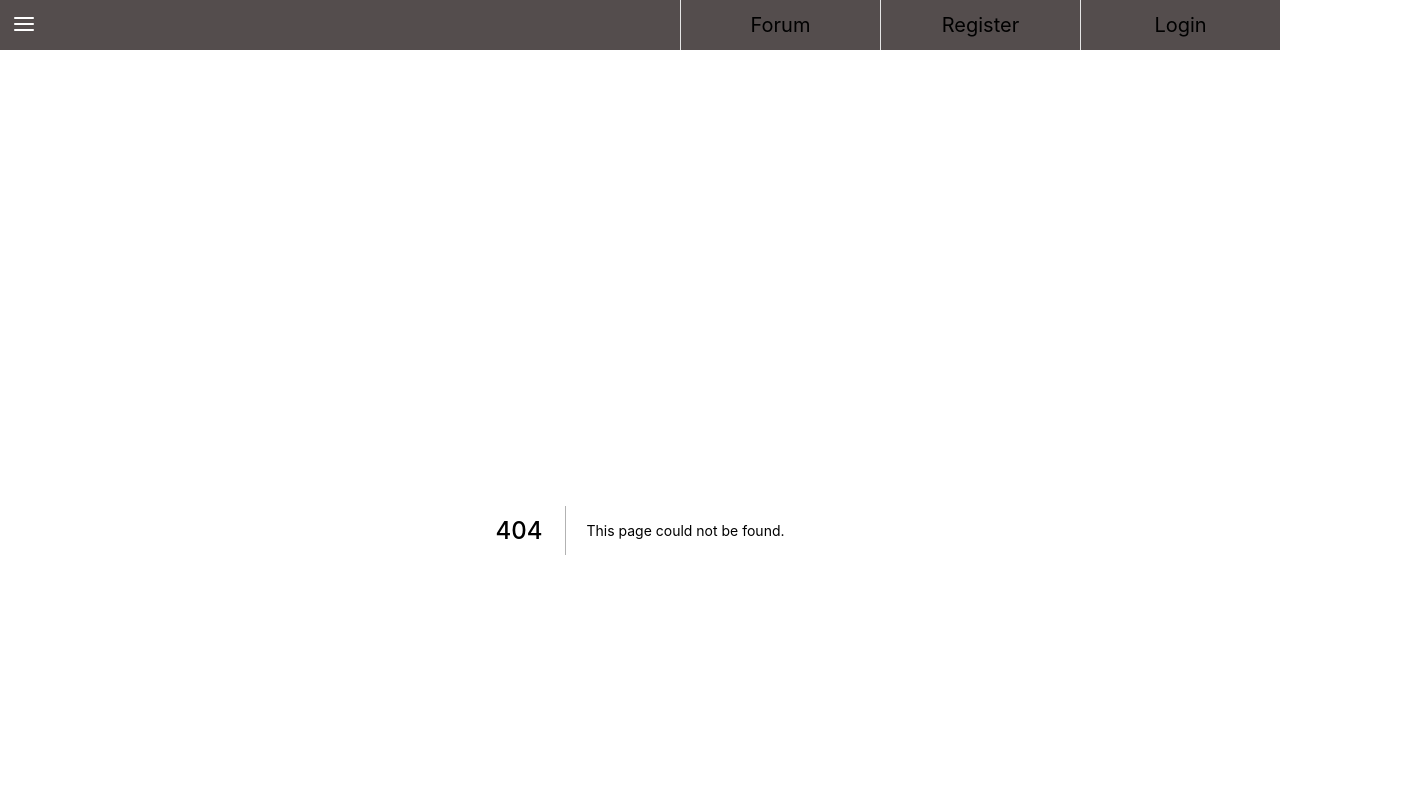
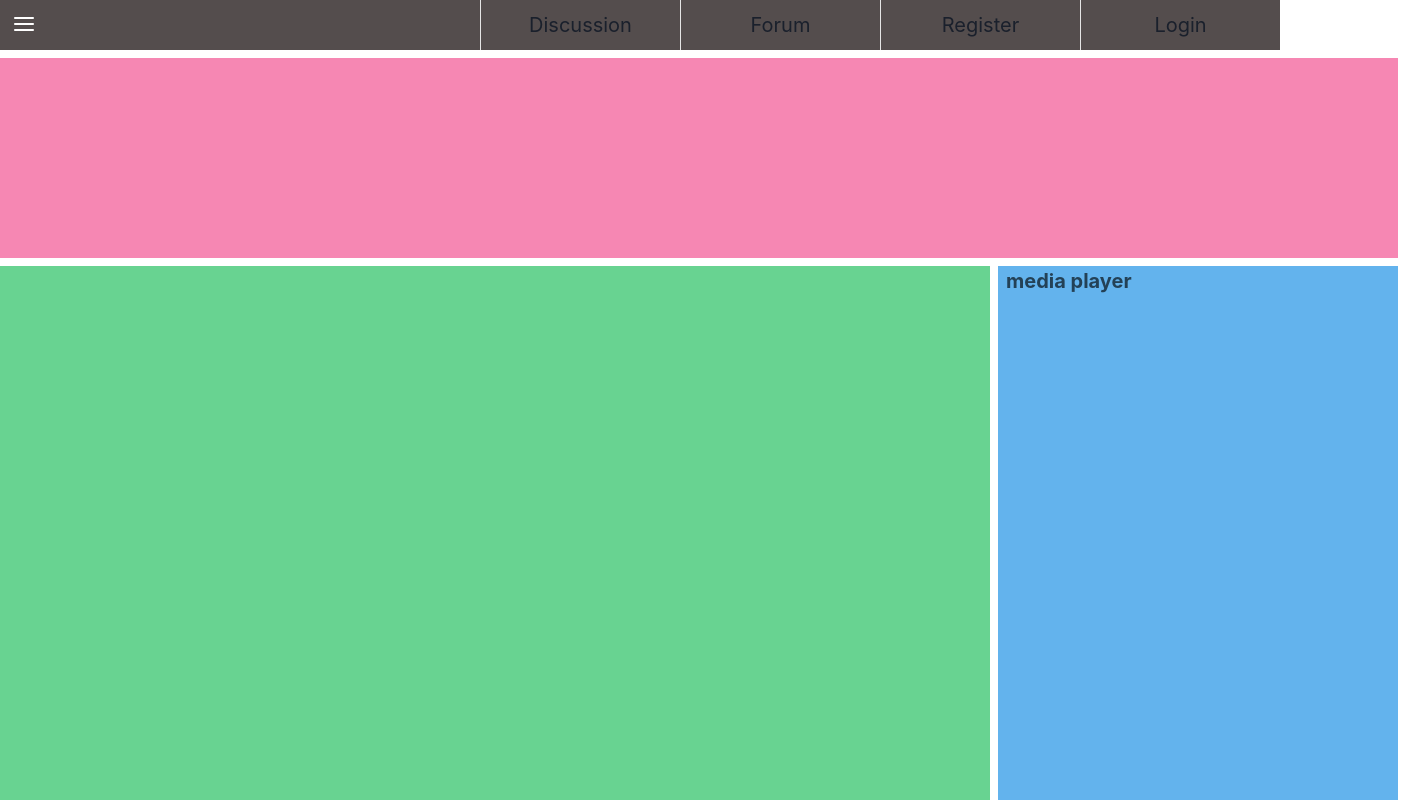
Before and after one commit to oliver-ckl/CollabMusicForum, a Next.js app: page /forum in a window 1280 px wide. Before the commit this address had no page. Shown: the top 800 px of the page, 1406 px wide, since content can reach past the window. Built offline with nearby package versions, Linux system fonts and the light colour scheme.

Commit message:
layout.css padding deleted, added forum page templ

```diff
--- a/components/Login.js
+++ b/components/Login.js
@@ -6,7 +6,7 @@ function LoginPage() {
     let [loginParam, setLoginParam] = useState({});
 
     return (
-        <Container maxW='2xl' bg='blackAlpha.500' border='1px white solid' borderRadius='3%'>
+        <Container maxW='2xl' bg='blackAlpha.500' border='1px white solid' borderRadius='3%' margin={'5rem 0'} >
             <Box padding='10' maxW='md'>
                 <Heading _hover={{ letterSpacing: 2 }} transition='0.5s'>Login</Heading>
                 <FormControl>
--- a/components/NavBar.js
+++ b/components/NavBar.js
@@ -32,10 +32,11 @@ const NavBar = () => {
   const textButtonRoute = {
     "Login": "/login",
     "Register": "/login",
-    "Forum": "/discussion/"
+    "Forum": "/forum",
+    "Discussion": "/discussion/"
   }
 
-  const textButton = ["Login", "Register", "Forum"]
+  const textButton = ["Login", "Register", "Forum", "Discussion"]
 
   const DrawerButton = () => (
     <IconButton
--- /dev/null
+++ b/pages/forum/index.js
@@ -0,0 +1,35 @@
+import { Box, Grid, GridItem } from '@chakra-ui/react'
+import React from 'react'
+
+//Box, Grid etc. is div, can't use "%"
+const index = () => {
+    return (
+        <Grid
+            padding={2}
+            templateAreas={`"banner banner banner"
+                  "showcase showcase media"
+                  "showcase showcase media"`}
+            gridTemplateRows={'200px 1fr 550px'}
+            gridTemplateColumns={'1100px 1fr 400px'}
+
+            gap='2'
+            color='blackAlpha.700'
+            fontWeight='bold'
+            alignItems={'stretch'
+            }
+        >
+
+            <GridItem pl='2' bg='pink.300' area={'banner'}>
+                banner
+            </GridItem>
+            <GridItem pl='2' bg='green.300' area={'showcase'}>
+                showcase
+            </GridItem>
+            <GridItem pl='2' bg='blue.300' area={'media'}>
+                media player
+            </GridItem>
+        </Grid>
+    )
+}
+
+export default index
--- a/styles/Layout.module.css
+++ b/styles/Layout.module.css
@@ -8,7 +8,6 @@
   }
 
   .main {
-    padding: 5rem 0;
     flex: 1;
     display: flex;
     flex-direction: column;
```
